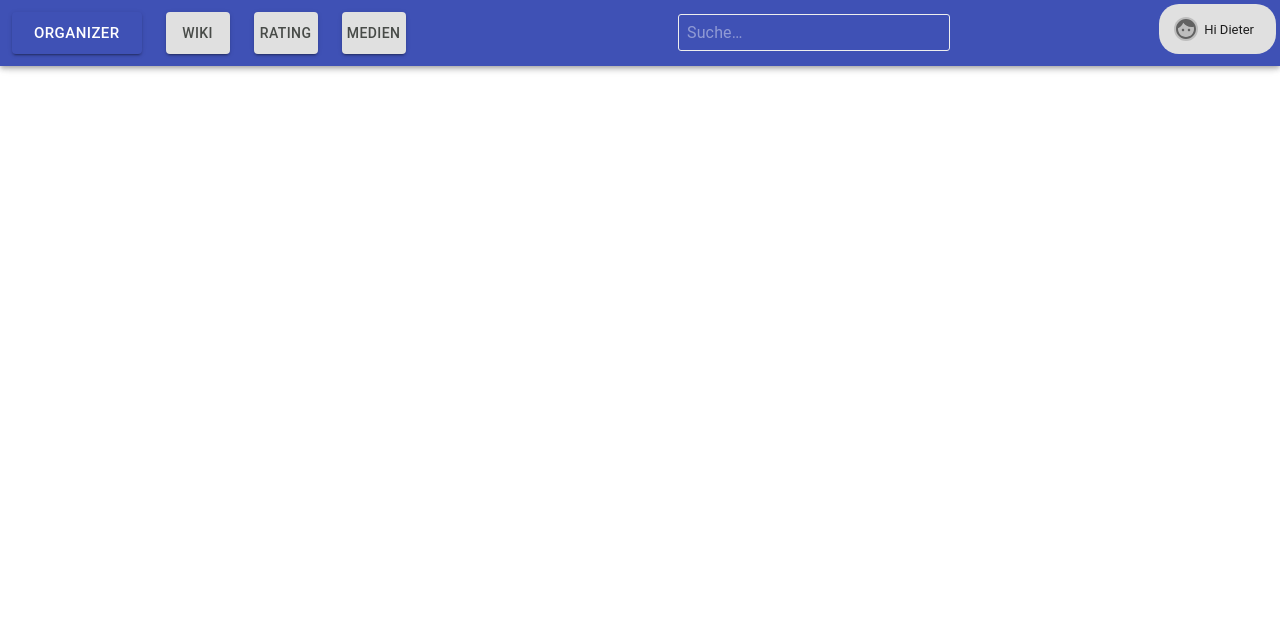
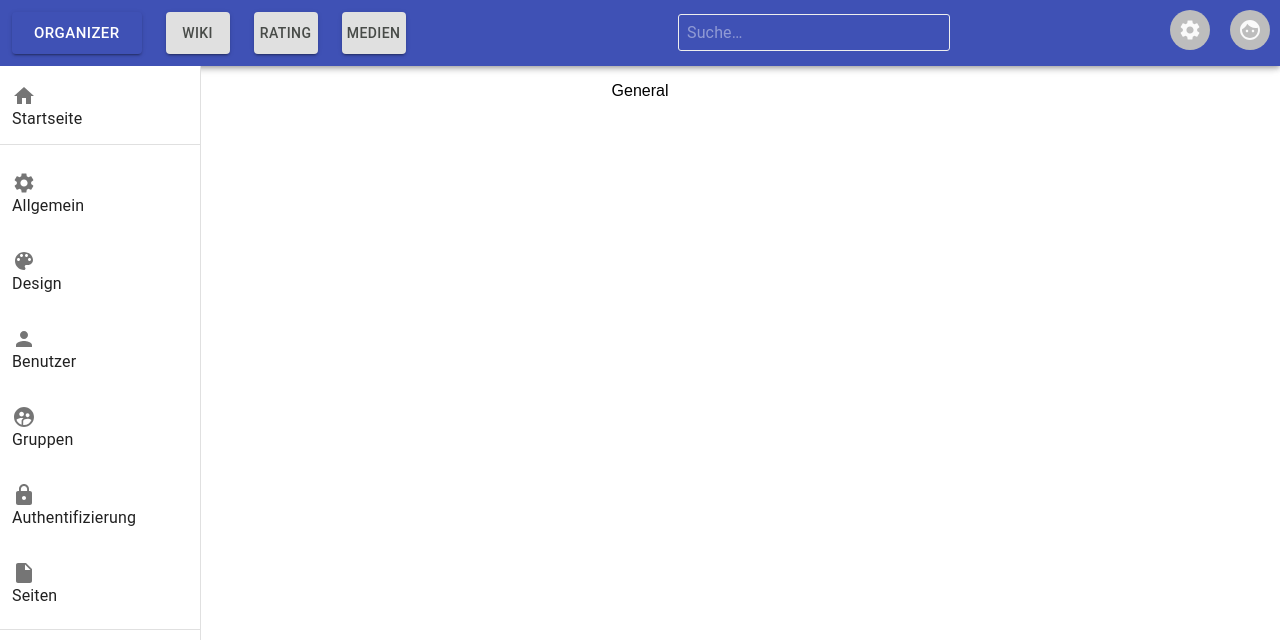
Before and after one commit to church-organizer/cgr-app, a React (Create React App) app: page /settings in a window 1280 px wide. Shown: the top 640 px of the page. Built offline with nearby package versions, Linux system fonts and the light colour scheme.

Commit message:
i did a lot

```diff
--- a/src/App.js
+++ b/src/App.js
@@ -9,6 +9,7 @@ import TopNav from "./tools/Nav/TopNav";
 import Login from "./tools/Login/Login";
 import Register from "./tools/Login/Register";
 import BottomNav from "./tools/Nav/BottomNav";
+import Settings from "./components/settings/Settings";
 
 
 class App extends Component {
@@ -28,6 +29,7 @@ class App extends Component {
                             <Route exact path="/wiki" component={Wiki}/>
                             <Route exact path="/rating" component={Rating}/>
                             <Route exact path="/media" component={Media}/>
+                            <Route exact path="/settings" component={Settings}/>
                             <Route path="/wiki/:name" component={Wiki}/>
                             <BottomNav/>
                         </div>)
--- /dev/null
+++ b/src/components/settings/Authentication.js
@@ -0,0 +1,8 @@
+import React from 'react';
+
+
+const Authentication = () => {
+    return <p>General</p>;
+};
+
+export default Authentication;
--- /dev/null
+++ b/src/components/settings/Design.js
@@ -0,0 +1,8 @@
+import React from 'react';
+
+
+const Design = () => {
+    return <p>Design</p>;
+};
+
+export default Design;
--- /dev/null
+++ b/src/components/settings/General.js
@@ -0,0 +1,8 @@
+import React from 'react';
+
+
+const Genral = () => {
+    return <p>General</p>;
+};
+
+export default Genral;
--- /dev/null
+++ b/src/components/settings/Groups.js
@@ -0,0 +1,8 @@
+import React from 'react';
+
+
+const Groups = () => {
+    return <p>Groups</p>;
+};
+
+export default Groups;
--- /dev/null
+++ b/src/components/settings/Pages.js
@@ -0,0 +1,8 @@
+import React from 'react';
+
+
+const Pages = () => {
+    return <p>General</p>;
+};
+
+export default Pages;
--- /dev/null
+++ b/src/components/settings/Settings.js
@@ -0,0 +1,78 @@
+import React, {Component} from 'react';
+import SideNav, {SideNavItem} from "../../tools/Nav/SideNav";
+import ColorLensIcon from '@material-ui/icons/ColorLens';
+import SupervisedUserCircleIcon from '@material-ui/icons/SupervisedUserCircle';
+import PersonIcon from '@material-ui/icons/Person';
+import SettingsIcon from '@material-ui/icons/Settings';
+import LockIcon from '@material-ui/icons/Lock';
+import InsertDriveFileIcon from '@material-ui/icons/InsertDriveFile';
+import {Container} from "@material-ui/core";
+import Genral from "./General";
+import Design from "./Design";
+import User from "./User";
+import Groups from "./Groups";
+import Authentication from "./Authentication";
+import Pages from "./Pages";
+
+
+class Settings extends Component {
+    state = {
+        value: 0
+    };
+
+    onSideNavHandler = (value) => {
+        this.setState({value: value})
+    };
+
+    links = [
+        [
+            <SideNavItem key={0} click={() => this.onSideNavHandler(0)} text={"Allgemein"} icon={<SettingsIcon/>}/>,
+            <SideNavItem key={1} click={() => this.onSideNavHandler(1)} text={"Design"} icon={<ColorLensIcon/>}/>,
+            <SideNavItem key={2} click={() => this.onSideNavHandler(2)} text={"Benutzer"} icon={<PersonIcon/>}/>,
+            <SideNavItem key={3} click={() => this.onSideNavHandler(3)} text={"Gruppen"}
+                         icon={<SupervisedUserCircleIcon/>}/>,
+            <SideNavItem key={4} click={() => this.onSideNavHandler(4)} text={"Authentifizierung"} icon={<LockIcon/>}/>,
+            <SideNavItem key={5} click={() => this.onSideNavHandler(5)} text={"Seiten"} icon={<InsertDriveFileIcon/>}/>,
+
+        ]
+    ];
+
+    render() {
+        let component;
+        switch (this.state.value) {
+            case 0:
+                component = <Genral/>;
+                break;
+            case 1:
+                component = <Design/>;
+                break;
+            case 2:
+                component = <User/>;
+                break;
+            case 3:
+                component = <Groups/>;
+                break;
+            case 4:
+                component = <Authentication/>;
+                break;
+            case 5:
+                component = <Pages/>;
+                break;
+            default:
+                component = <Genral/>;
+        }
+
+        return (
+            <div className="base">
+                <SideNav
+                    content={this.links}
+                />
+                <Container>
+                    {component}
+                </Container>
+            </div>
+        );
+    }
+}
+
+export default Settings;
--- /dev/null
+++ b/src/components/settings/User.js
@@ -0,0 +1,8 @@
+import React from 'react';
+
+
+const User = () => {
+    return <p>User</p>;
+};
+
+export default User;
--- a/src/tools/Nav/BottomNav.js
+++ b/src/tools/Nav/BottomNav.js
@@ -1,6 +1,4 @@
 import React from 'react';
-import BottomNavigation from "@material-ui/core/BottomNavigation";
-import BottomNavigationAction from "@material-ui/core/BottomNavigationAction";
 import PanoramaIcon from '@material-ui/icons/Panorama';
 import BookIcon from '@material-ui/icons/Book';
 import StarRateIcon from '@material-ui/icons/StarRate';
--- a/src/tools/Nav/SideNav.js
+++ b/src/tools/Nav/SideNav.js
@@ -32,12 +32,6 @@ const useStyles = makeStyles(theme => ({
         height: "100%",
         paddingLeft: "12px",
         paddingTop: "10px"
-    },
-    drawer: {
-        width: initWidth,
-        flexShrink: 0,
-        whiteSpace: 'nowrap',
-        overflowY: "scroll"
     },
     icon: {
         display: "inline",
--- a/src/tools/Nav/TopNav.js
+++ b/src/tools/Nav/TopNav.js
@@ -1,9 +1,9 @@
 import React from 'react';
-import {AppBar, Button, Typography, makeStyles, InputBase} from "@material-ui/core";
+import {AppBar, Button, Typography, makeStyles} from "@material-ui/core";
 import {Link} from "react-router-dom";
-import Chip from "@material-ui/core/Chip";
 import Avatar from "@material-ui/core/Avatar";
 import FaceIcon from '@material-ui/icons/Face';
+import SettingsIcon from '@material-ui/icons/Settings';
 import Grid from "@material-ui/core/Grid";
 import Menu from '@material-ui/core/Menu';
 import MenuItem from '@material-ui/core/MenuItem';
@@ -35,15 +35,8 @@ const useStyles = makeStyles(theme => ({
         height: "50px",
         width: "50px"
     },
-    login: {
-        height: "50px",
-        borderRadius: "20px",
-        minWidth: "110px",
-        padding: "10px",
-        margin: "4px"
-    },
     avatar: {
-        margin: "7px"
+        margin: "10px"
     },
     search: {
         padding: "8px",
@@ -84,7 +77,7 @@ const TopNav = (props) => {
     };
 
     return (
-        <AppBar  className={classes.appBar}>
+        <AppBar className={classes.appBar}>
 
             <Grid container justify={"space-between"}>
                 <Grid item xs={6}>
@@ -96,7 +89,7 @@ const TopNav = (props) => {
                                 </Button>
                             </Link>
                         </Typography>
-                        {matches ?  linkNames().map((item, index) => {
+                        {matches ? linkNames().map((item, index) => {
                                 return <Button key={index} classes={{root: classes.buttonRoot}}
                                                className={classes.navButton}
                                                color={"inherit"} variant={"contained"}>
@@ -127,15 +120,14 @@ const TopNav = (props) => {
                 </Grid>
                 <Grid hidden={!matches} item xs>
                     <Grid container justify={"flex-end"}>
-                        <Chip
-                            avatar={
+                        <Link to={"/settings"}>
+                            <Avatar className={classes.avatar}>
+                            <SettingsIcon fontSize={"medium"} color={"inherit"}/>
+                            </Avatar>
+                        </Link>
                         <Avatar className={classes.avatar}>
                             <FaceIcon/>
                         </Avatar>
-                            }
-                            label={"Hi " + props.username}
-                            className={classes.login}
-                        />
                     </Grid>
                 </Grid>
             </Grid>
--- a/src/tools/Search.js
+++ b/src/tools/Search.js
@@ -9,7 +9,8 @@ const useStyles = makeStyles(theme => ({
     root: {
         color: 'inherit',
         width: "100%",
-        margin: "14px"
+        margin: "14px",
+        zIndex: "1202"
     },
     input: {
         position: "relative",
@@ -50,7 +51,7 @@ const SearchBar = () => {
             return;
         }
         let searchList = allresults;
-        if (results.length >0) {
+        if (results.length > 0) {
             searchList = results;
         }
         searchList.map((item, index) => {
@@ -71,17 +72,18 @@ const SearchBar = () => {
                 }}
                 inputProps={{'aria-label': 'search'}}
             />
-            <Fade className={classes.results} in={results.length > 0} >
+            <Fade className={classes.results} in={results.length > 0}>
                 <Container>
-                <Paper className={classes.paper}>
-                    <List component="nav">
-                        {results.map((item, index)=> {
-                            return <ListItem className={classes.item} button key={index}>
-                                <ListItemText primary={item} />
-                            </ListItem>
-                        })}
-                    </List>
-                </Paper>
+                    <Paper className={classes.paper}>
+                        <List component="nav">
+                            {results.map((item, index) => {
+                                return (
+                                <ListItem className={classes.item} button key={index}>
+                                    <ListItemText primary={item}/>
+                                </ListItem>);
+                            })}
+                        </List>
+                    </Paper>
                 </Container>
             </Fade>
         </Container>
```
Lines whose indentation alone changed are shown as unchanged.
